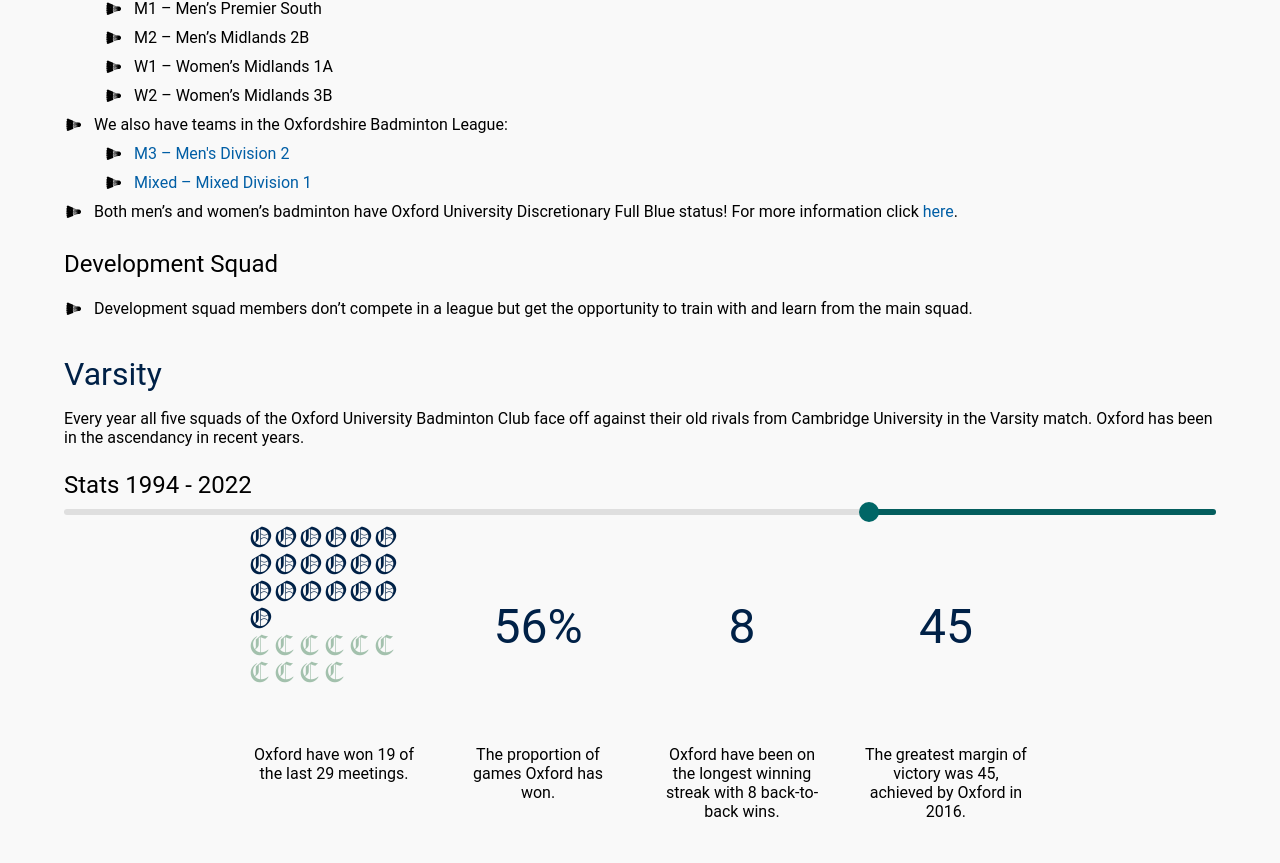
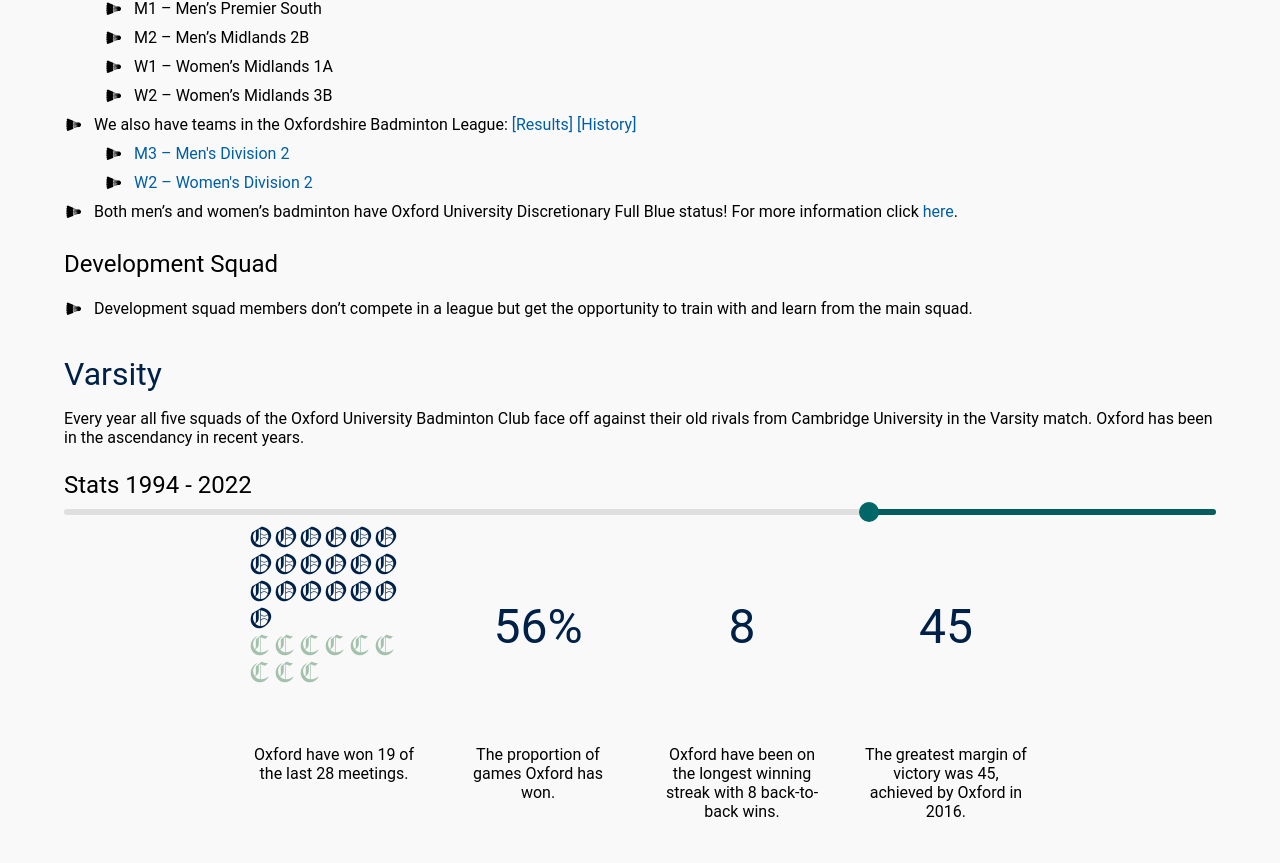
Before and after one commit to OUBaC/OUBaC.github.io, a Jekyll site: the page built from squad.html, in a window 1280 px wide and 1400 px high. Shown: the part 348-1211 px from the top of the window. Built offline with Jekyll 4.4.1, drawn with Linux system fonts in a browser that asks for light colours.

Commit message:
Fix varsity bug and update league tables

```diff
--- a/squad.html
+++ b/squad.html
@@ -16,10 +16,14 @@
     <li>W2 – Women’s Midlands 3B</li>
 
   </ul>
-  <li>We also have teams in the Oxfordshire Badminton League:</li>
+  <li>
+    We also have teams in the Oxfordshire Badminton League:
+    <a href="http://www.oxfordshirebadmintonleague.co.uk/AzolveTables.aspx" target="_blank" rel="noopener">[Results]</a>
+    <a href="http://www.oxfordshirebadmintonleague.co.uk/history.aspx" target="_blank" rel="noopener">[History]</a>
+  </li>
   <ul>
-    <li><a href="https://badmintonengland.azolve.com/beleagues.htm?standing&categoryId=58&tournamentId=79" target="_blank" rel="noopener">M3 – Men's Division 2</a></li>
-    <li><a href="https://badmintonengland.azolve.com/beleagues.htm?standing&categoryId=58&tournamentId=77" target="_blank" rel="noopener">Mixed – Mixed Division 1</a></li>
+    <li><a href="https://badmintonengland.azolve.com/beleagues.htm?standing&categoryId=58&tournamentId=321" target="_blank" rel="noopener">M3 – Men's Division 2</a></li>
+    <li><a href="http://www.oxfordshirebadmintonleague.co.uk/img/badminton.jpg" target="_blank" rel="noopener">W2 – Women's Division 2</a></li>
   </ul>
   <li>Both men’s and women’s badminton have Oxford University Discretionary Full Blue status! For more information click <a href="https://www.sport.ox.ac.uk/blues-awards" target="_blank" rel="noopener">here</a>.</li>
 </ul>
@@ -244,7 +248,7 @@
     {% for starting_year in (first_year..last_year) reversed %}
     // <!-- Number of Victories -->
     {% assign oxford_victories = 0 %}
-    {% assign cambridge_victories =0 %}
+    {% assign cambridge_victories = 0 %}
     // <!-- Total games won -->
     {% assign oxford_total = 0 %}
     {% assign cambridge_total = 0 %}
@@ -266,7 +270,7 @@
 
     {% if year.winner == "Oxford" %}
     {% assign oxford_victories = oxford_victories |plus: 1 %}
-    {% else %}
+    {% elsif year.winner == "Cambridge" %}
     {% assign cambridge_victories = cambridge_victories |plus: 1 %}
     {% endif %}
 
```
